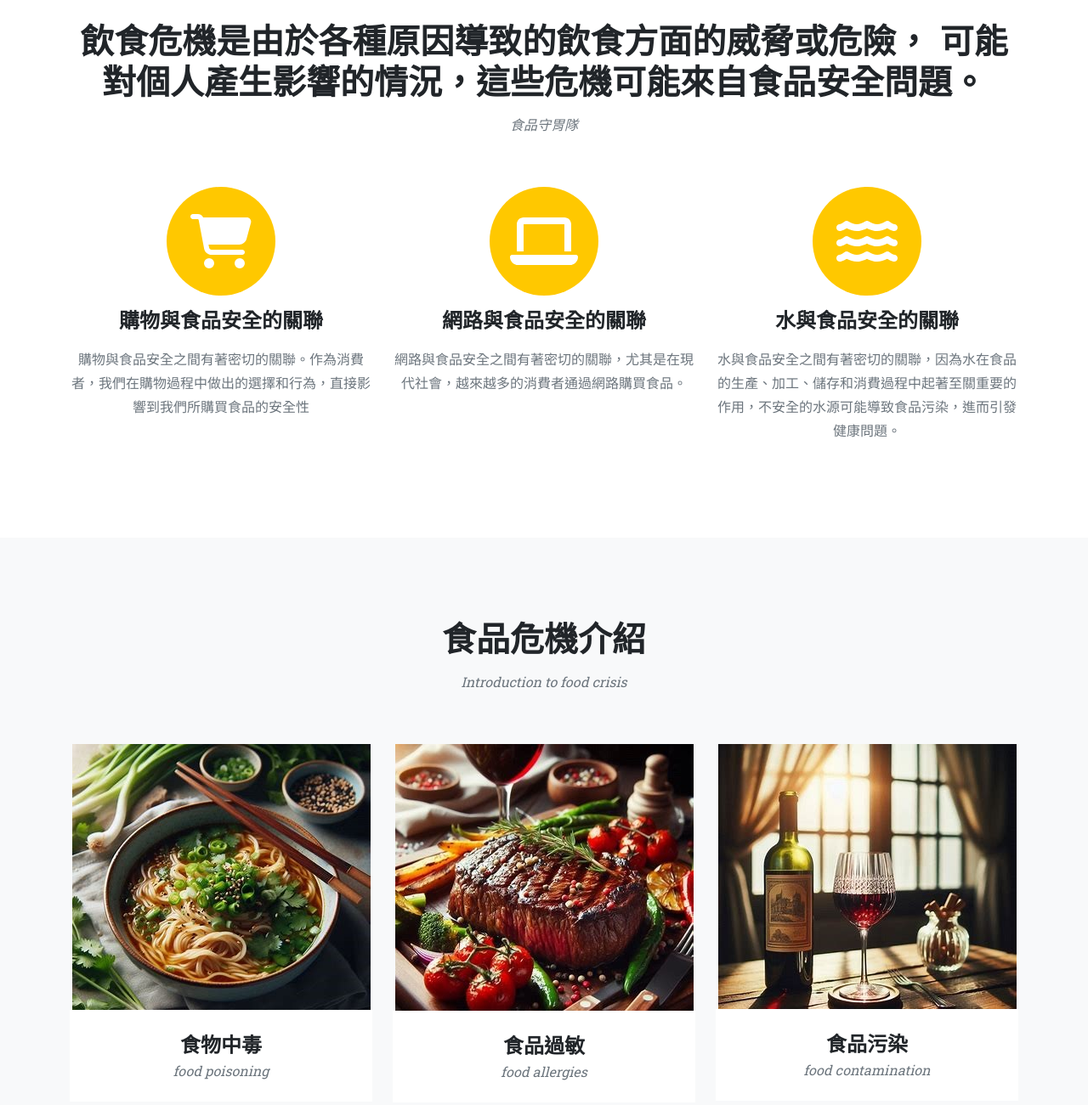
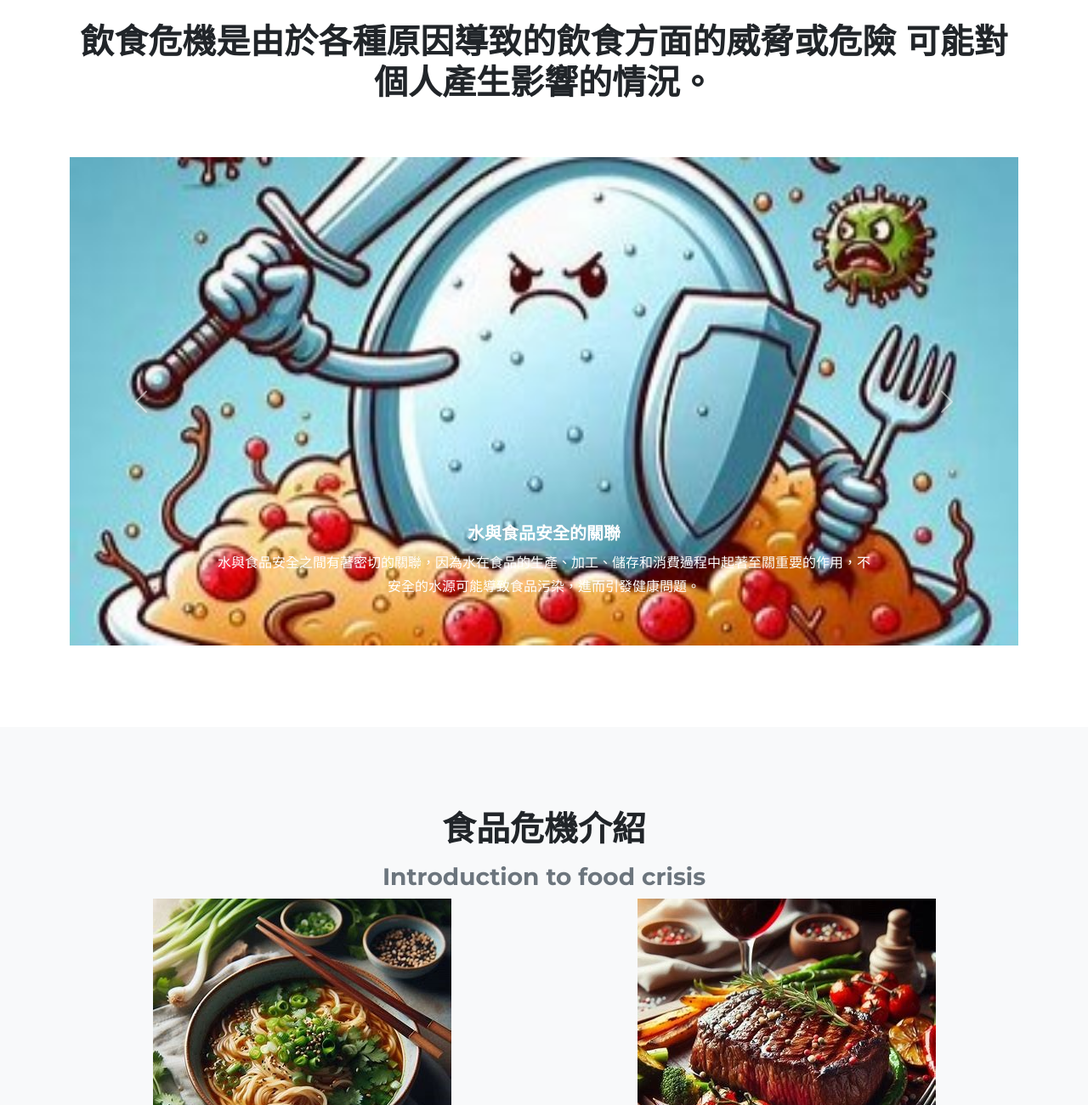
Before and after one commit to Food-Guardian-SHUics/Food-Guardian-SHUics.github.io, a plain HTML site: page page2.html in a window 1280 px wide. Shown: the part 780-2081 px from the top of the page at 85% size. Drawn offline with nearby package versions, Linux system fonts and the light colour scheme.

Commit message:
page2-052801

```diff
--- a/page2.html
+++ b/page2.html
@@ -47,38 +47,52 @@
         <!-- Services-->
         <section class="page-section" id="services">
             <div class="container">
+
                 <div class="text-center">
-                    <h2 class="section-heading text-uppercase">飲食危機是由於各種原因導致的飲食方面的威脅或危險，
-                    可能對個人產生影響的情況，這些危機可能來自食品安全問題。
+                    <h2 class="section-heading text-uppercase">飲食危機是由於各種原因導致的飲食方面的威脅或危險
+                     可能對個人產生影響的情況。
                     </h2>
-                    <h3 class="section-subheading text-muted">食品守胃隊</h3>
+                    <h3 class="section-subheading text-muted"></h3>
                 </div>
-                <div class="row text-center">
-                    <div class="col-md-4">
-                        <span class="fa-stack fa-4x">
-                            <i class="fas fa-circle fa-stack-2x text-primary"></i>
-                            <i class="fas fa-shopping-cart fa-stack-1x fa-inverse"></i>
-                        </span>
-                        <h4 class="my-3">購物與食品安全的關聯</h4>
-                        <p class="text-muted">購物與食品安全之間有著密切的關聯。作為消費者，我們在購物過程中做出的選擇和行為，直接影響到我們所購買食品的安全性</p>
+
+                <div id="carouselExampleAutoplaying" class="carousel slide" data-bs-ride="carousel">
+                    <div class="carousel-inner">
+                      <div class="carousel-item active">
+                        <img src="assets/img/page2/003 - 01.jpg" class="d-block w-100" alt="assets/img/page2/003 - 01.jpg">
+                        <div class="carousel-caption d-none d-md-block">
+                            <h5>購物與食品安全的關聯</h5>
+                            <p>購物與食品安全之間有著密切的關聯。作為消費者，我們在購物過程中做出的選擇和行為，直接影響到我們所購買食品的安全性</p>
+                          </div>
+                      </div>
+                      <div class="carousel-item">
+                        <img src="assets/img/page2/0307 - 01.jpg" class="d-block w-100" alt="assets/img/page2/0307 - 01.jpg">
+                        <div class="carousel-caption d-none d-md-block">
+                            <h5>水與食品安全的關聯</h5>
+                            <p>水與食品安全之間有著密切的關聯，因為水在食品的生產、加工、儲存和消費過程中起著至關重要的作用，不安全的水源可能導致食品污染，進而引發健康問題。</p>
+                          </div>
+                      </div>
+                      <div class="carousel-item">
+                        <img src="assets/img/page2/0302 - 01.jpg" class="d-block w-100" alt="assets/img/page2/0302 - 01.jpg">
+                        <div class="carousel-caption d-none d-md-block">
+                            <h5>網路與食品安全的關聯</h5>
+                            <p>網路與食品安全之間有著密切的關聯，尤其是在現代社會，越來越多的消費者通過網路購買食品。</p>
+                          </div>
+                      </div>
                     </div>
-                    <div class="col-md-4">
-                        <span class="fa-stack fa-4x">
-                            <i class="fas fa-circle fa-stack-2x text-primary"></i>
-                            <i class="fas fa-laptop fa-stack-1x fa-inverse"></i>
-                        </span>
-                        <h4 class="my-3">網路與食品安全的關聯</h4>
-                        <p class="text-muted">網路與食品安全之間有著密切的關聯，尤其是在現代社會，越來越多的消費者通過網路購買食品。</p>
-                    </div>
-                    <div class="col-md-4">
-                        <span class="fa-stack fa-4x">
-                            <i class="fas fa-circle fa-stack-2x text-primary"></i>
-                            <i class="fas fa-water fa-stack-1x fa-inverse"></i>
-                        </span>
-                        <h4 class="my-3">水與食品安全的關聯</h4>
-                        <p class="text-muted">水與食品安全之間有著密切的關聯，因為水在食品的生產、加工、儲存和消費過程中起著至關重要的作用，不安全的水源可能導致食品污染，進而引發健康問題。</p>
-                    </div>
-                </div>
+                    <button class="carousel-control-prev" type="button" data-bs-target="#carouselExampleAutoplaying" data-bs-slide="prev">
+                      <span class="carousel-control-prev-icon" aria-hidden="true"></span>
+                      <span class="visually-hidden">Previous</span>
+                    </button>
+                    <button class="carousel-control-next" type="button" data-bs-target="#carouselExampleAutoplaying" data-bs-slide="next">
+                      <span class="carousel-control-next-icon" aria-hidden="true"></span>
+                      <span class="visually-hidden">Next</span>
+                    </button>
+                  </div>
+
+
+
+
+
             </div>
         </section>
         <!-- Portfolio Grid-->
@@ -86,10 +100,10 @@
             <div class="container">
                 <div class="text-center">
                     <h2 class="section-heading text-uppercase">食品危機介紹</h2>
-                    <h3 class="section-subheading text-muted">Introduction to food crisis</h3>
+                    <h3 class="section-heading text-muted">Introduction to food crisis</h3>
                 </div>
                 <div class="row">
-                    <div class="col-lg-4 col-sm-6 mb-4">
+                    <div class="col-lg-6 col-sm-6 mb-6">
                         <!-- Portfolio item 1-->
                         <div class="portfolio-item">
                             <a class="portfolio-link" data-bs-toggle="modal" href="#portfolioModal1">
@@ -102,11 +116,11 @@
                             </a>
                         <div class="portfolio-caption">
                             <div class="portfolio-caption-heading">食物中毒</div>
-                            <div class="portfolio-caption-subheading text-muted">food poisoning</div>
+                            <div class="portfolio-caption-heading">food poisoning</div>
                         </div>
                     </div>
                     </div>
-                    <div class="col-lg-4 col-sm-6 mb-4">
+                    <div class="col-lg-6 col-sm-6 mb-6">
                         <!-- Portfolio item 2-->
                         <div class="portfolio-item">
                             <a class="portfolio-link" data-bs-toggle="modal" href="#portfolioModal2">
@@ -119,11 +133,11 @@
                             </a>
                             <div class="portfolio-caption">
                                 <div class="portfolio-caption-heading">食品過敏</div>
-                                <div class="portfolio-caption-subheading text-muted">food allergies</div>
+                                <div class="portfolio-caption-heading text-muted">food allergies</div>
                             </div>
                         </div>
                     </div>
-                    <div class="col-lg-4 col-sm-6 mb-4">
+                    <div class="col-lg-6 col-sm-6 mb-6">
                         <!-- Portfolio item 3-->
                         <div class="portfolio-item">
                             <a class="portfolio-link" data-bs-toggle="modal" href="#portfolioModal3">
@@ -136,11 +150,11 @@
                             </a>
                             <div class="portfolio-caption">
                                 <div class="portfolio-caption-heading">食品污染</div>
-                                <div class="portfolio-caption-subheading text-muted">food contamination</div>
+                                <div class="portfolio-caption-heading text-muted">food contamination</div>
                             </div>
                         </div>
                     </div>
-                    <div class="col-lg-4 col-sm-6 mb-4 mb-lg-0">
+                    <div class="col-lg-6 col-sm-6 mb-6 mb-lg-0">
                         <!-- Portfolio item 4-->
                         <div class="portfolio-item">
                             <a class="portfolio-link" data-bs-toggle="modal" href="#portfolioModal4">
@@ -153,11 +167,11 @@
                             </a>
                             <div class="portfolio-caption">
                                 <div class="portfolio-caption-heading">食品變質</div>
-                                <div class="portfolio-caption-subheading text-muted">food spoilage</div>
+                                <div class="portfolio-caption-heading text-muted">food spoilage</div>
                             </div>
                         </div>
                     </div>
-                    <div class="col-lg-4 col-sm-6 mb-4 mb-sm-0">
+                    <div class="col-lg-6 col-sm-6 mb-6 mb-sm-0">
                         <!-- Portfolio item 5-->
                         <div class="portfolio-item">
                             <a class="portfolio-link" data-bs-toggle="modal" href="#portfolioModal5">
@@ -170,11 +184,11 @@
                             </a>
                             <div class="portfolio-caption">
                                 <div class="portfolio-caption-heading">通報反應方法</div>
-                                <div class="portfolio-caption-subheading text-muted">Notify reaction method</div>
+                                <div class="portfolio-caption-heading text-muted">Notify reaction method</div>
                             </div>
                         </div>
                     </div>
-                    <div class="col-lg-4 col-sm-6">
+                    <div class="col-lg-6 col-sm-6">
                         <!-- Portfolio item 6-->
                         <div class="portfolio-item">
                             <a class="portfolio-link" data-bs-toggle="modal" href="#portfolioModal6">
@@ -187,11 +201,14 @@
                             </a>
                             <div class="portfolio-caption">
                                 <div class="portfolio-caption-heading">網站連結</div>
-                                <div class="portfolio-caption-subheading text-muted">Website link</div>
+                                <div class="portfolio-caption-heading text-muted">Website link</div>
                             </div>
                         </div>
                     </div>
                 </div>
+
+
+
             </div>
         </section>
         <!-- About-->
```
Also changed, not shown: assets/img/page2/003 - 01.jpg (added), assets/img/page2/0302 - 01.jpg (added), assets/img/page2/0307 - 01.jpg (added), first/css/page3.css (added).
